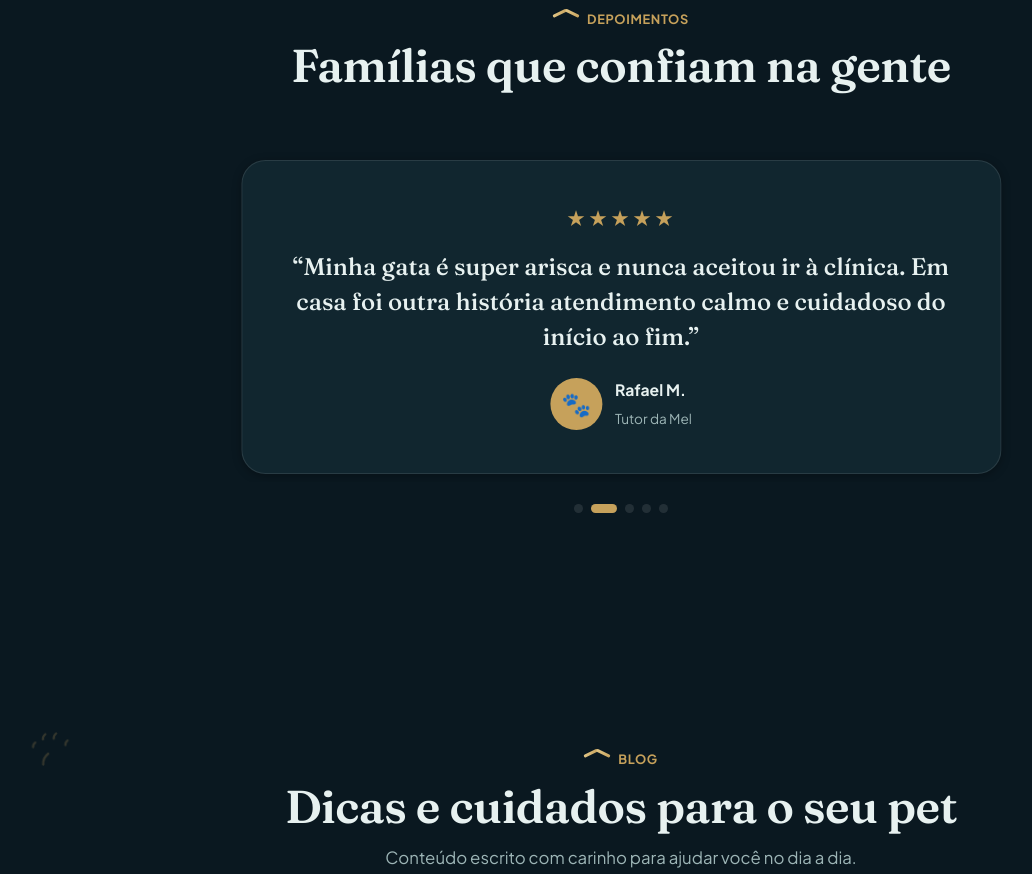
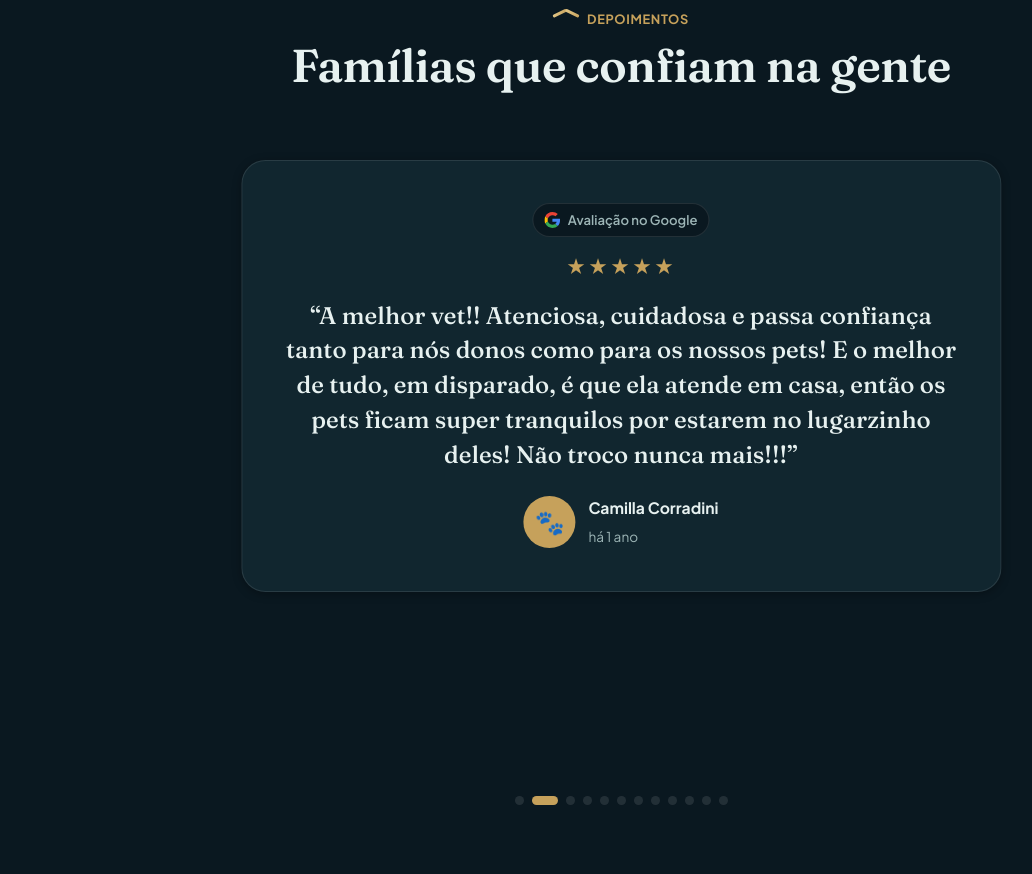
Before and after one commit to rodrigostuart94-del/vet-em-casa, a plain HTML site: page index.html in a window 1280 px wide. Shown: the part 6377-7251 px from the top of the page, without its empty margins (19-1051 px from the left). Drawn offline with Linux system fonts and the light colour scheme.

Commit message:
Depoimentos com avaliacoes reais do Google
Substitui os exemplos ficticios pelas 12 avaliacoes reais do perfil do
Google (todas 5 estrelas), com selo "Avaliacao no Google" + logo colorido
e nota por estrelas no carrossel.

Co-Authored-By: Claude Opus 4.8 (1M context) <noreply@anthropic.com>

```diff
--- a/css/styles.css
+++ b/css/styles.css
@@ -316,6 +316,8 @@ p{margin:0 0 1rem}
 .reviews-track{display:flex; transition:transform .6s cubic-bezier(.6,.05,.2,1)}
 .review{flex:0 0 100%; padding:.5rem}
 .review-inner{background:var(--surface); border:1px solid var(--line); border-radius:var(--radius); padding:clamp(1.6rem,4vw,2.6rem); box-shadow:var(--shadow-sm); max-width:760px; margin-inline:auto; text-align:center}
+.g-badge{display:inline-flex; align-items:center; gap:.45rem; font-size:.82rem; font-weight:600; color:var(--ink-soft); background:var(--bg); border:1px solid var(--line); border-radius:999px; padding:.32rem .7rem; margin-bottom:.9rem}
+.g-logo{width:16px; height:16px; flex:none}
 .stars{color:var(--ouro); font-size:1.2rem; letter-spacing:.1em; margin-bottom:1rem}
 .review-text{font-family:var(--display); font-size:clamp(1.15rem,2.2vw,1.5rem); font-weight:500; line-height:1.45; margin:0 0 1.4rem}
 .review-author{display:flex; align-items:center; justify-content:center; gap:.8rem}
--- a/js/data.js
+++ b/js/data.js
@@ -45,12 +45,27 @@ const SERVICOS = [
   }
 ];
 
+/* Avaliações do Google copie aqui as avaliações reais do seu perfil.
+   Campos de cada avaliação:
+     texto  -> o comentário escrito pelo cliente
+     autor  -> nome de quem avaliou (ex.: "Camila R.")
+     pet    -> linha de baixo (ex.: "Tutora do Thor"); pode deixar "" se preferir
+     nota   -> número de estrelas de 1 a 5 (normalmente 5)
+     cor    -> cor do círculo do avatar (use qualquer cor da marca)
+   Para adicionar mais uma, é só copiar uma linha e colar abaixo. */
 const DEPOIMENTOS = [
-  { texto:"Atendimento maravilhoso! Meu cachorro ficou muito mais tranquilo sendo atendido em casa. A Dra. Esther tem um carinho enorme.", autor:"Camila R.", pet:"Tutora do Thor", cor:"#0C4A56" },
-  { texto:"Minha gata é super arisca e nunca aceitou ir à clínica. Em casa foi outra história atendimento calmo e cuidadoso do início ao fim.", autor:"Rafael M.", pet:"Tutor da Mel", cor:"#C6A15B" },
-  { texto:"Profissional atenciosa e humana de verdade. Explicou tudo com paciência e meu pet nem percebeu a vacina. Recomendo de olhos fechados!", autor:"Patrícia L.", pet:"Tutora do Bento", cor:"#7FCDBF" },
-  { texto:"Cuidou do meu idoso de 14 anos com um respeito que me emocionou. Saber que ele foi cuidado em casa fez toda a diferença para nós.", autor:"João P.", pet:"Tutor da Nina", cor:"#1B2A47" },
-  { texto:"Praticidade e carinho na mesma visita. Agendei pelo WhatsApp e em pouco tempo estava tudo resolvido sem estresse nenhum.", autor:"Aline S.", pet:"Tutora do Caramelo", cor:"#0C4A56" }
+  { texto:"Sou muito grata pelo cuidado excepcional que a Esther tem com os meus pets: a Zoe, minha cadela, e as minhas gatinhas Brahma e Lupita. O atendimento dela é verdadeiramente humanizado, sempre com paciência, carinho e atenção aos detalhes. Ela trata cada um deles com respeito e sensibilidade, como se fossem dela. Outro ponto que faz toda a diferença é a possibilidade de atendimento domiciliar: isso reduz o estresse dos meus pets e traz muita tranquilidade para mim como tutora. Recomendo de olhos fechados!", autor:"Taylane Mello", pet:"há 1 ano", nota:5, cor:"#0C4A56" },
+  { texto:"A melhor vet!! Atenciosa, cuidadosa e passa confiança tanto para nós donos como para os nossos pets! E o melhor de tudo, em disparado, é que ela atende em casa, então os pets ficam super tranquilos por estarem no lugarzinho deles! Não troco nunca mais!!!", autor:"Camilla Corradini", pet:"há 1 ano", nota:5, cor:"#C6A15B" },
+  { texto:"A melhor veterinária da cidade!! Sempre atende com o maior carinho e cuidado. Minhas nenéns amam a Tia Esther ❤️ Recomendo sempre para todos de olhos fechados, podem confiar!!", autor:"Mannoella Ferreira", pet:"há 1 ano", nota:5, cor:"#7FCDBF" },
+  { texto:"Profissional maravilhosa, extremamente dedicada, atenciosa e cuidadosa com os animais. Sempre transmite segurança, clareza nas orientações e muito amor pelo que faz. Minha total confiança e admiração pelo trabalho dela. Super recomendo!", autor:"Daniella Fernandes", pet:"há 1 ano", nota:5, cor:"#1B2A47" },
+  { texto:"Experiência maravilhosa de ter a consulta para o seu pet no conforto da sua casa. Sem mencionar o quanto é muito mais confortável para o nosso pet e para nós. Melhor escolha!", autor:"Laís Bittencourt", pet:"há 1 ano", nota:5, cor:"#12606E" },
+  { texto:"Excelente profissional, atenciosa e dedicada! Cuidou com muito carinho e competência dos meus animais ❤️ Recomendo demais!", autor:"João Matheus", pet:"há 1 ano", nota:5, cor:"#D8B36A" },
+  { texto:"Recomendo de coração a Dra. Esther para quem procura uma veterinária de confiança, dedicada e que realmente se importa com o bem-estar dos nossos bichinhos. 💛🐾", autor:"Lara Rocha Fernandes", pet:"há 1 ano", nota:5, cor:"#0C4A56" },
+  { texto:"Muito atenciosa, responsável e comprometida. Tem o dom com os bichinhos! Confio de olhos fechados.", autor:"Maria Laura Oliveira", pet:"há 1 ano", nota:5, cor:"#C6A15B" },
+  { texto:"Ótima veterinária, grato pelo atendimento... Super recomendo!", autor:"Igor Cunha", pet:"há 11 meses", nota:5, cor:"#7FCDBF" },
+  { texto:"Super atenciosa, profissional incrível!", autor:"Milena Nascimento", pet:"há 1 ano", nota:5, cor:"#1B2A47" },
+  { texto:"A melhor veterinária de Teresópolis!!!", autor:"Vanessa Kropf", pet:"há 1 ano", nota:5, cor:"#12606E" },
+  { texto:"Muito boa, atenciosa.", autor:"Catia Resende", pet:"Local Guide · há 1 ano", nota:5, cor:"#D8B36A" }
 ];
 
 const BLOG = [
--- a/js/main.js
+++ b/js/main.js
@@ -236,17 +236,23 @@
   /* ---------- Depoimentos (carrossel) ---------- */
   const track = $("#reviews-track");
   const dots = $("#reviews-dots");
-  track.innerHTML = DEPOIMENTOS.map((d) => `
+  const G_LOGO = `<svg class="g-logo" viewBox="0 0 48 48" aria-hidden="true"><path fill="#EA4335" d="M24 9.5c3.54 0 6.71 1.22 9.21 3.6l6.85-6.85C35.9 2.38 30.47 0 24 0 14.62 0 6.51 5.38 2.56 13.22l7.98 6.19C12.43 13.72 17.74 9.5 24 9.5z"/><path fill="#4285F4" d="M46.98 24.55c0-1.57-.15-3.09-.38-4.55H24v9.02h12.94c-.58 2.96-2.26 5.48-4.78 7.18l7.73 6c4.51-4.18 7.09-10.36 7.09-17.65z"/><path fill="#FBBC05" d="M10.53 28.59c-.48-1.45-.76-2.99-.76-4.59s.27-3.14.76-4.59l-7.98-6.19C.92 16.46 0 20.12 0 24c0 3.88.92 7.54 2.56 10.78l7.97-6.19z"/><path fill="#34A853" d="M24 48c6.48 0 11.93-2.13 15.89-5.81l-7.73-6c-2.15 1.45-4.92 2.3-8.16 2.3-6.26 0-11.57-4.22-13.47-9.91l-7.98 6.19C6.51 42.62 14.62 48 24 48z"/></svg>`;
+  track.innerHTML = DEPOIMENTOS.map((d) => {
+    const nota = d.nota || 5;
+    const estrelas = "★".repeat(nota) + "☆".repeat(5 - nota);
+    return `
     <div class="review">
       <div class="review-inner">
-        <div class="stars" aria-label="5 de 5 estrelas">★★★★★</div>
+        <span class="g-badge">${G_LOGO}<span>Avaliação no Google</span></span>
+        <div class="stars" aria-label="${nota} de 5 estrelas">${estrelas}</div>
         <p class="review-text">“${d.texto}”</p>
         <div class="review-author">
           <span class="review-avatar" style="background:${d.cor}">🐾</span>
           <span class="review-meta"><strong>${d.autor}</strong><span>${d.pet}</span></span>
         </div>
       </div>
-    </div>`).join("");
+    </div>`;
+  }).join("");
   dots.innerHTML = DEPOIMENTOS.map((_, i) =>
     `<button type="button" role="tab" aria-label="Depoimento ${i + 1}"></button>`).join("");
   const dotEls = $$("button", dots);
```
